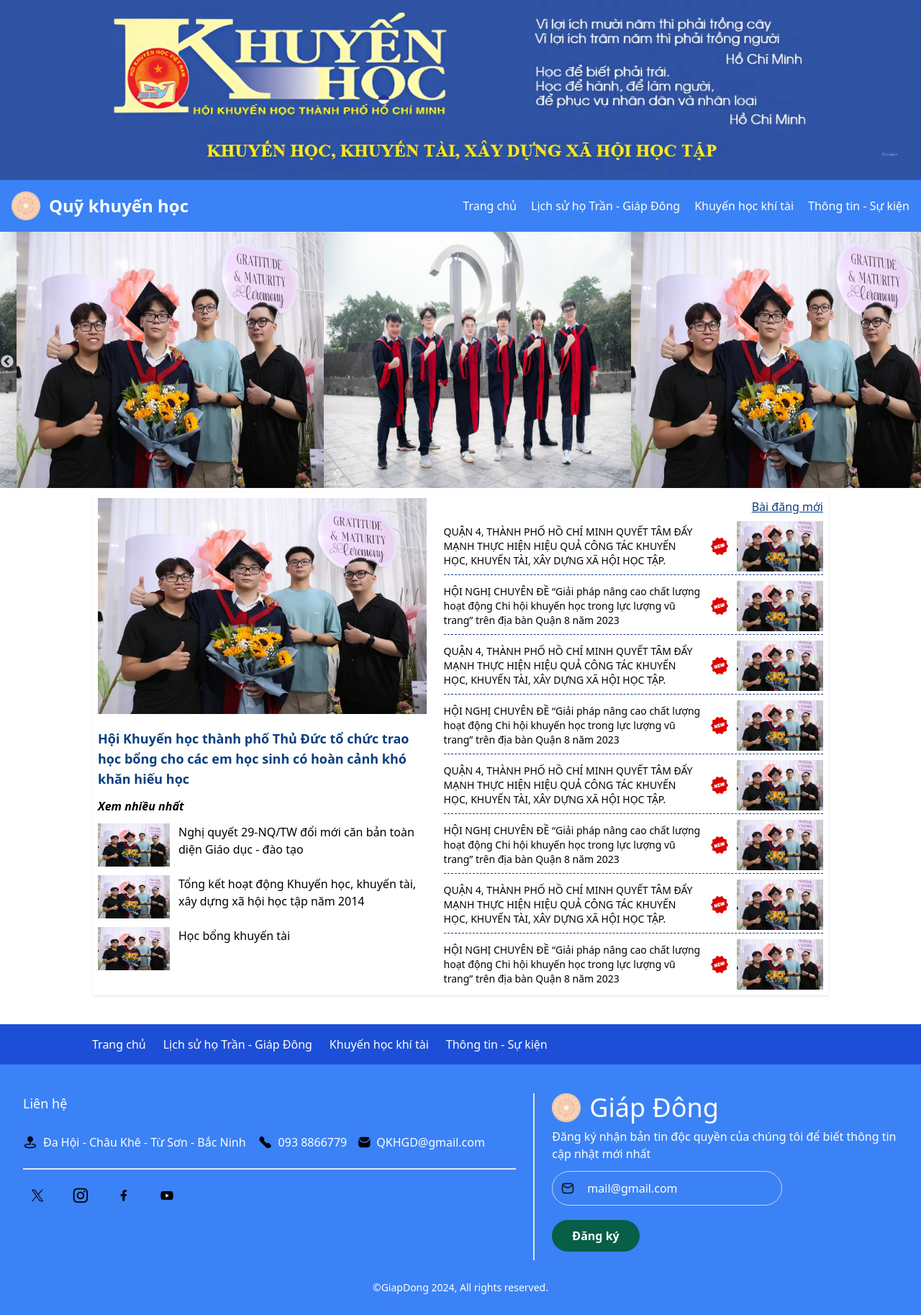
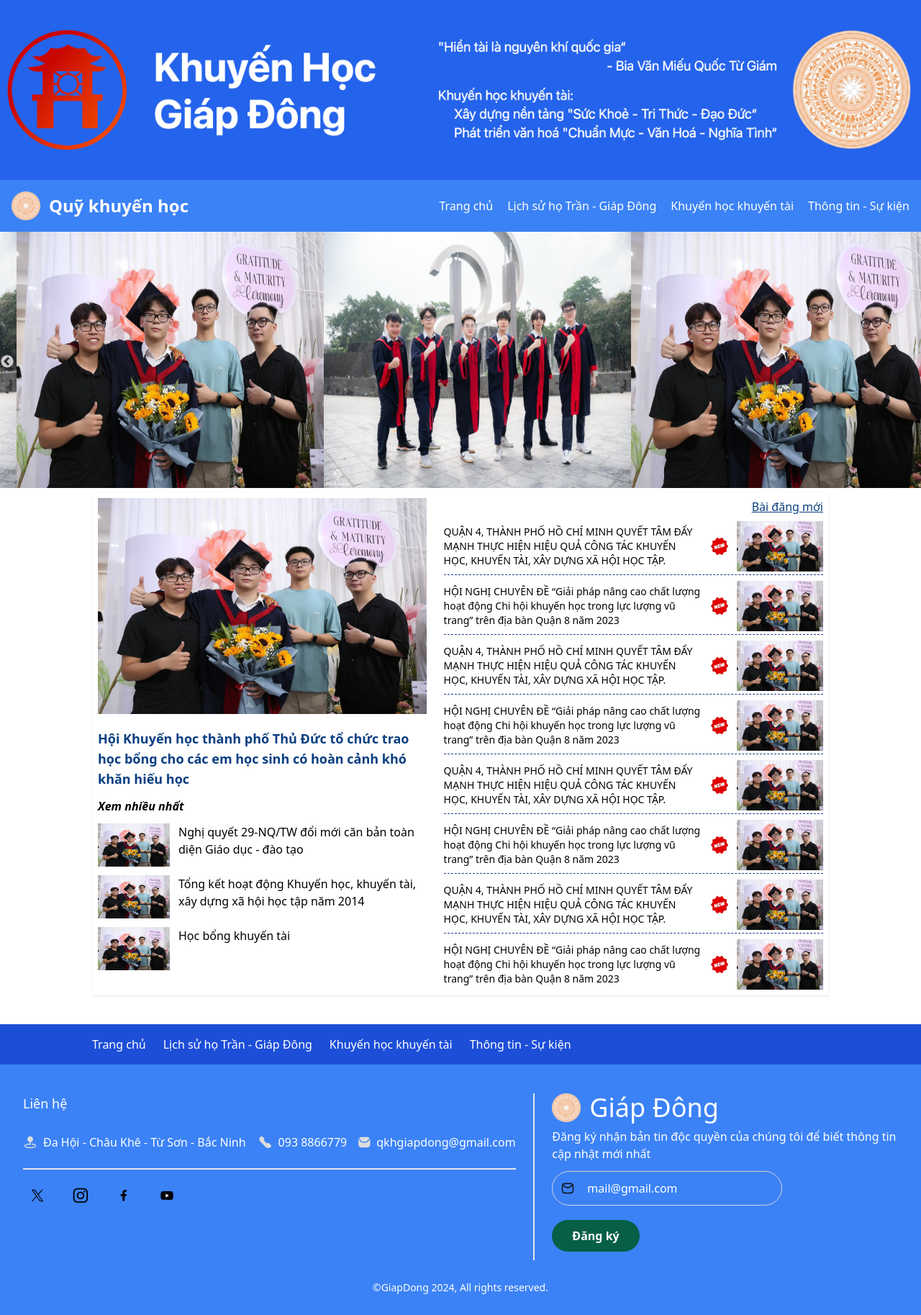
Before and after one commit to longthse049356/QKHGD, a Next.js app: page / in a window 1280 px wide. Shown: the top 1827 px of the page at 72% size. Built offline with nearby package versions, Linux system fonts and the light colour scheme.

Commit message:
[LongTH]: Change banner image and fix text

```diff
--- a/src/components/Banner.tsx
+++ b/src/components/Banner.tsx
@@ -4,18 +4,54 @@ import Link from 'next/link'
 
 const Banner = () => {
     return (
-    <div className='px-0'>
+        <div className='bg-blue-600 flex items-center pr-2 h-[250px]'>
             <Link href='/' title='Home'>
                 <Image
                     className='w-full'
                     alt='quy khuyen hoc'
                     title='quy khuyen hoc'
-          src='/banner.jpeg'
+                    src='/banner.png'
                     width={1500}
                     height={800}
                     quality={100}
                 />
             </Link>
+            {/*<Link href='/' title='Home'>*/}
+            {/*    <Image*/}
+            {/*        className='w-52'*/}
+            {/*        alt='quy khuyen hoc'*/}
+            {/*        title='quy khuyen hoc'*/}
+            {/*        src='/khue_van_cac.svg'*/}
+            {/*        width={60}*/}
+            {/*        height={60}*/}
+            {/*        quality={100}*/}
+            {/*    />*/}
+            {/*</Link>*/}
+            {/*<div className="flex-1 h-[220px] text-white flex justify-between px-6 items-center">*/}
+            {/*    <div className="text-6xl leading-[70px] font-bold">Khuyến Học <br/>Giáp Đông</div>*/}
+            {/*    <div className="">*/}
+            {/*        <div className='text-xl'>*/}
+            {/*            <p>&quot;Hiền tài là nguyên khí quốc gia&ldquo;</p>*/}
+            {/*            <p className="text-right">- Bia Văn Miếu Quốc Từ Giám</p>*/}
+            {/*        </div>*/}
+            {/*        <div className='text-xl mt-4'>*/}
+            {/*            <p>Khuyến học khuyến tài:</p>*/}
+            {/*            <p className="pl-6">Xây dựng nền tảng &quot;Sức Khoẻ - Tri Thức - Đạo Đức&ldquo;</p>*/}
+            {/*            <p className="pl-6">Phát triển văn hoá &quot;Chuẩn Mực - Văn Hoá - Nghĩa Tình&ldquo;</p>*/}
+            {/*        </div>*/}
+            {/*    </div>*/}
+            {/*</div>*/}
+            {/*<Link href='/' title='Home'>*/}
+            {/*    <Image*/}
+            {/*        className='w-44'*/}
+            {/*        alt='quy khuyen hoc'*/}
+            {/*        title='quy khuyen hoc'*/}
+            {/*        src='/logo.png'*/}
+            {/*        width={400}*/}
+            {/*        height={400}*/}
+            {/*        quality={100}*/}
+            {/*    />*/}
+            {/*</Link>*/}
         </div>
     )
 }
--- a/src/components/Footer.tsx
+++ b/src/components/Footer.tsx
@@ -16,7 +16,7 @@ const Footer = () => {
                 <svg xmlns='http://www.w3.org/2000/svg' width='20' height='20' viewBox='0 0 20 20' fill='none'>
                   <path
                     d='M10.0002 1.83398C7.79102 1.83398 6.00016 3.62485 6.00016 5.83398C6.00016 7.81598 7.44169 9.46129 9.3335 9.77868V11.8438C8.15165 11.8773 6.58573 12.0034 5.21484 12.3198C4.3956 12.5089 3.59344 12.7773 2.98057 13.1696C2.3658 13.5632 1.8335 14.1587 1.8335 15.0007C1.8335 15.4261 2.03957 15.8389 2.35737 16.1901C2.68091 16.5477 3.15401 16.8824 3.78679 17.1701C5.05045 17.7444 7.02988 18.1673 10.0002 18.1673C11.2802 18.1673 13.2118 18.0404 14.8432 17.6489C15.6539 17.4543 16.4414 17.1828 17.0417 16.795C17.6411 16.4076 18.1668 15.8234 18.1668 15.0007C18.1668 14.3531 17.7301 13.63 16.8682 13.0593C15.9939 12.4806 14.6234 12.0086 12.5555 11.8363C12.1886 11.8057 11.8664 12.0784 11.8358 12.4453C11.8052 12.8122 12.0779 13.1344 12.4448 13.165C14.3769 13.326 15.5064 13.7569 16.1321 14.1711C16.7702 14.5936 16.8335 14.9538 16.8335 15.0007C16.8335 15.1779 16.7342 15.4062 16.318 15.6751C15.9026 15.9435 15.2839 16.172 14.5321 16.3524C13.0385 16.7109 11.2202 16.834 10.0002 16.834C7.13711 16.834 5.36654 16.4235 4.33853 15.9562C3.82549 15.723 3.51733 15.4848 3.34608 15.2956C3.18432 15.1168 3.16835 15.0108 3.16683 15.0007C3.16683 14.8009 3.27689 14.5631 3.69944 14.2926C4.1239 14.0209 4.75403 13.7945 5.51465 13.619C6.75956 13.3317 8.21367 13.2112 9.3335 13.1777V13.334C9.3335 13.7022 9.63197 14.0007 10.0002 14.0007C10.3684 14.0007 10.6668 13.7022 10.6668 13.334V9.77868C12.5586 9.46129 14.0002 7.81598 14.0002 5.83398C14.0002 3.62485 12.2093 1.83398 10.0002 1.83398Z'
-                    fill='#000000'
+                    fill='#dddddd'
                   />
                 </svg>
                 <p className='text-base font-normal text-white hover:text-blue-900'>
@@ -27,7 +27,7 @@ const Footer = () => {
                 <svg xmlns='http://www.w3.org/2000/svg' width='21' height='20' viewBox='0 0 21 20' fill='none'>
                   <path
                     d='M7.18848 2.51372C6.28217 1.60741 4.81275 1.60741 3.90644 2.51372C2.03119 4.38896 2.03119 7.42934 3.90644 9.30459L11.3627 16.7609C13.238 18.6361 16.2784 18.6361 18.1536 16.7609C19.0599 15.8546 19.0599 14.3852 18.1536 13.4788L16.0824 11.4077C15.351 10.6763 14.1653 10.6763 13.4339 11.4077C13.2233 11.6183 12.8817 11.6183 12.671 11.4077L8.91853 7.65514C8.70787 7.44448 8.70787 7.10293 8.91853 6.89227C9.64989 6.1609 9.64989 4.97513 8.91853 4.24377L7.18848 2.51372Z'
-                    fill='#000000'
+                    fill='#dddddd'
                   />
                 </svg>
                 <p className='text-base font-normal text-white select-all'>093 8866779</p>
@@ -36,14 +36,14 @@ const Footer = () => {
                 <svg xmlns='http://www.w3.org/2000/svg' width='17' height='16' viewBox='0 0 17 16' fill='none'>
                   <path
                     d='M0.980369 2.24792C1.71093 1.28666 2.86648 0.666016 4.16699 0.666016H12.5003C13.7782 0.666016 14.9162 1.26527 15.6485 2.19809C15.6369 2.2106 15.6257 2.22364 15.615 2.23721L14.8684 3.18004L13.1551 5.20653C12.1329 6.41561 11.7452 6.85169 11.2425 7.08496C10.7399 7.31822 10.1565 7.33272 8.57326 7.33273H8.09451C6.51086 7.33271 5.92743 7.31822 5.42467 7.08486C4.92191 6.8515 4.53424 6.41525 3.51199 5.20572L1.80012 3.18021L1.79155 3.17028L0.980369 2.24792Z'
-                    fill='#000000'
+                    fill='#dddddd'
                   />
                   <path
                     d='M0.331033 3.52856C0.224291 3.88909 0.166992 4.27086 0.166992 4.66602V11.3327C0.166992 13.5418 1.95785 15.3327 4.16699 15.3327H12.5003C14.7095 15.3327 16.5003 13.5418 16.5003 11.3327V4.66602C16.5003 4.25643 16.4388 3.86122 16.3244 3.48914L15.9071 4.01614C15.9027 4.02173 15.8981 4.02725 15.8935 4.0327L14.0746 6.18411C13.1883 7.23323 12.6064 7.92194 11.8038 8.29441C11.0011 8.66689 10.0995 8.66657 8.7261 8.6661L7.94163 8.6661C6.56792 8.66657 5.66611 8.66688 4.86332 8.29426C4.06053 7.92164 3.47866 7.23268 2.5923 6.18317L0.786009 4.04589L0.331033 3.52856Z'
-                    fill='#000000'
+                    fill='#dddddd'
                   />
                 </svg>
-                <p className='text-base font-normal text-white select-all'>QKHGD@gmail.com</p>
+                <p className='text-base font-normal text-white select-all'>qkhgiapdong@gmail.com</p>
               </div>
             </div>
             <div className='mt-4 flex items-center max-md:justify-center gap-5'>
--- a/src/components/Navbar.tsx
+++ b/src/components/Navbar.tsx
@@ -35,7 +35,7 @@ const Navbar = () => {
             </li>
             <li>
               <Link href='#' className='text-base block py-2'>
-                Khuyến học khí tài
+                Khuyến học khuyến tài
               </Link>
             </li>
             <li>
--- a/src/components/NavbarFooter.tsx
+++ b/src/components/NavbarFooter.tsx
@@ -28,7 +28,7 @@ const NavbarFooter = () => {
           </li>
           <li>
             <Link href='#' className='text-base block py-2'>
-              Khuyến học khí tài
+              Khuyến học khuyến tài
             </Link>
           </li>
           <li>
```
Also changed, not shown: public/banner.png (added), public/khue_van_cac.svg (added). Lines whose indentation alone changed are shown as unchanged.
